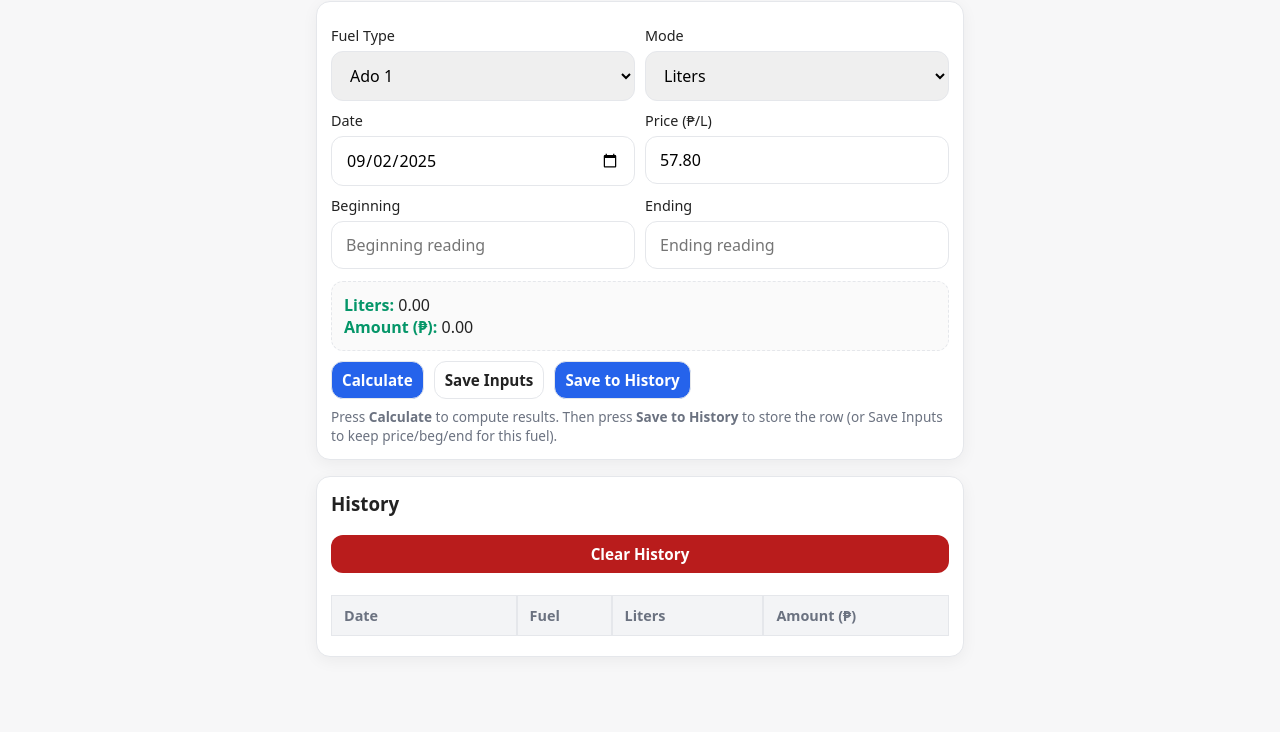
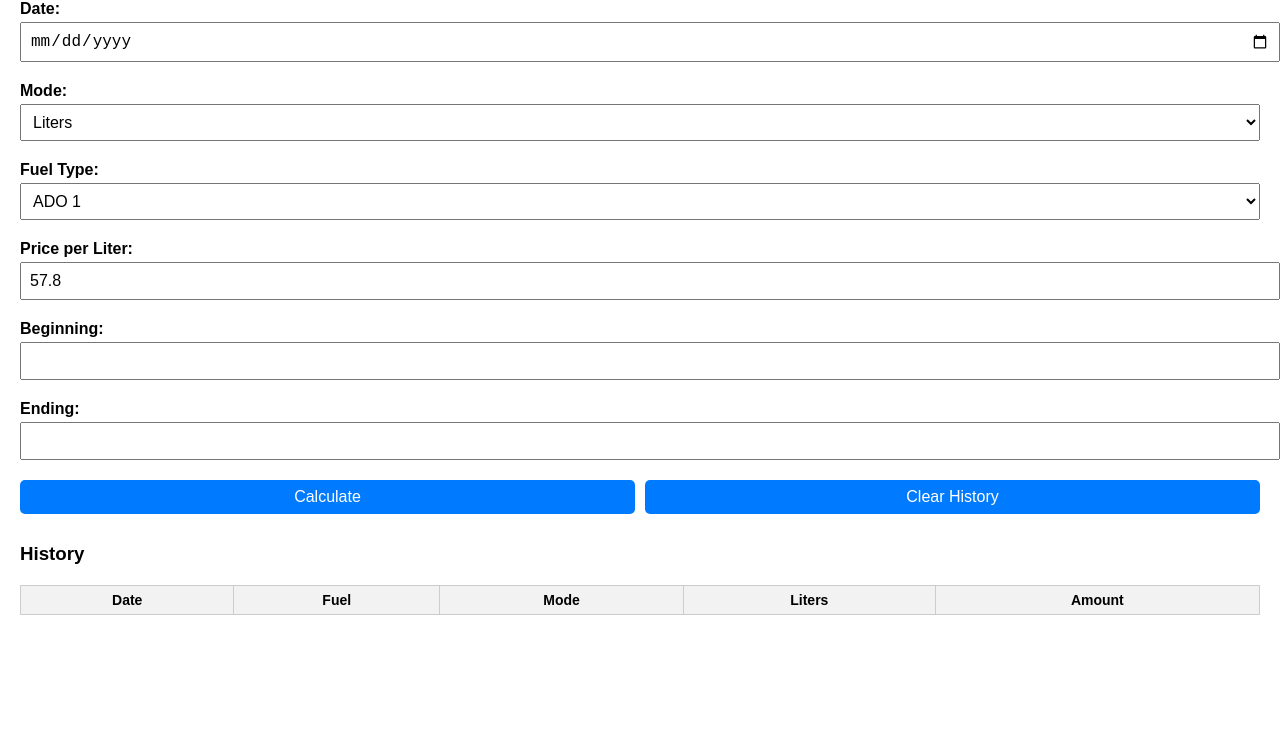
Before and after one commit to Supremecristian/Pmr, a plain HTML site: page index.html in a window 1280 px wide. Shown: the part 68-800 px from the top of the page. Drawn offline with Linux system fonts and the light colour scheme.

Commit message:
Update index.html

```diff
--- a/index.html
+++ b/index.html
@@ -1,268 +1,188 @@
 <!DOCTYPE html>
 <html lang="en">
 <head>
-<meta charset="utf-8" />
-<meta name="viewport" content="width=device-width, initial-scale=1" />
-<title>Fuel Totalizer — v2</title>
+  <meta charset="UTF-8">
+  <title>Totalizer</title>
+  <meta name="viewport" content="width=device-width, initial-scale=1.0">
   <style>
-  :root{
-    --bg:#f7f7f8; --card:#ffffff; --text:#222; --muted:#6b7280; --accent:#2563eb;
-    --border:#e5e7eb; --good:#059669; --danger:#b91c1c;
-  }
-  *{box-sizing:border-box;font-family:system-ui,-apple-system,Segoe UI,Roboto,Arial,sans-serif}
-  body{margin:0;background:var(--bg);color:var(--text)}
-  .wrap{max-width:680px;margin:0 auto;padding:16px}
-  h1{font-size:1.4rem;margin:8px 0 14px;text-align:center}
-  .card{background:var(--card);border:1px solid var(--border);border-radius:14px;box-shadow:0 4px 16px rgba(0,0,0,.05);padding:14px;margin-bottom:16px}
-  label{display:block;font-size:.9rem;margin:10px 0 6px}
-  select,input[type="number"],input[type="date"]{width:100%;padding:12px 14px;border:1px solid var(--border);border-radius:12px;font-size:1rem}
-  .row{display:grid;grid-template-columns:1fr 1fr;gap:10px}
-  .result{margin-top:12px;padding:12px;border:1px dashed var(--border);border-radius:12px;background:#fafafa}
-  .result strong{color:var(--good)}
-  .tools{display:flex;gap:10px;flex-wrap:wrap;margin-top:10px}
-  .btn{display:inline-block;padding:12px 14px;border:1px solid var(--border);border-radius:12px;background:var(--accent);color:#fff;font-weight:700;text-align:center;cursor:pointer;width:100%}
-  .btn.small{padding:8px 10px;font-size:.95rem}
-  .btn.secondary{background:#fff;color:var(--text);border:1px solid var(--border);font-weight:700}
-  .btn.danger{background:var(--danger);border-color:transparent;color:#fff}
-  .hint{font-size:.85rem;color:var(--muted);margin-top:8px}
-  table{width:100%;border-collapse:separate;border-spacing:0 6px;margin-top:6px}
-  th,td{padding:10px 12px;background:#fff;border:1px solid var(--border)}
-  th{background:#f3f4f6;text-align:left;font-size:.9rem;color:var(--muted)}
-  @media (min-width:560px){ .tools .btn{width:auto} }
+    body { font-family: Arial, sans-serif; margin: 20px; padding-bottom: 60px; }
+    h2 { text-align: center; }
+    .form-group { margin-bottom: 10px; }
+    label { display: block; font-weight: bold; margin-bottom: 4px; }
+    input, select, button { width: 100%; padding: 8px; margin-bottom: 10px; font-size: 16px; }
+    button { background: #007bff; color: white; border: none; border-radius: 5px; }
+    button:hover { background: #0056b3; }
+    table { width: 100%; border-collapse: collapse; margin-top: 20px; font-size: 14px; }
+    th, td { border: 1px solid #ccc; padding: 6px; text-align: center; }
+    th { background: #f2f2f2; }
+    .result { font-weight: bold; margin-top: 10px; }
+    .actions { display: flex; gap: 10px; }
+    .actions button { flex: 1; }
   </style>
 </head>
 <body>
-  <div class="wrap">
-    <h1>Fuel Totalizer</h1>
+  <h2>Totalizer Calculator</h2>
 
-    <section class="card">
-      <div class="row">
-        <div>
-          <label for="fuel">Fuel Type</label>
-          <select id="fuel">
-            <option value="ADO1">Ado 1</option>
-            <option value="XTRA">Xtra</option>
-            <option value="XCS">XCS</option>
-            <option value="ADO2">Ado 2</option>
+  <div class="form-group">
+    <label for="date">Date:</label>
+    <input type="date" id="date">
+  </div>
+
+  <div class="form-group">
+    <label for="mode">Mode:</label>
+    <select id="mode">
+      <option value="liters">Liters</option>
+      <option value="peso">Peso</option>
+      <option value="meter">Meter</option>
     </select>
   </div>
-        <div>
-          <label for="mode">Mode</label>
-          <select id="mode">
-            <option value="LITERS">Liters</option>
-            <option value="PESO">Peso</option>
-            <option value="METER">Meter</option>
+
+  <div class="form-group">
+    <label for="fuel">Fuel Type:</label>
+    <select id="fuel">
+      <option value="ado1">ADO 1</option>
+      <option value="ado2">ADO 2</option>
+      <option value="xtra">Xtra</option>
+      <option value="xcs">XCS</option>
     </select>
   </div>
+
+  <div class="form-group">
+    <label for="price">Price per Liter:</label>
+    <input type="number" id="price" step="0.01">
   </div>
 
-      <div class="row">
-        <div>
-          <label for="date">Date</label>
-          <input type="date" id="date">
-        </div>
-        <div>
-          <label for="price">Price (₱/L)</label>
-          <input type="number" id="price" step="0.01" inputmode="decimal" placeholder="e.g. 57.80">
-        </div>
+  <div class="form-group">
+    <label for="beginning">Beginning:</label>
+    <input type="number" id="beginning" step="0.01">
   </div>
 
-      <div class="row">
-        <div>
-          <label for="begin">Beginning</label>
-          <input type="number" id="begin" step="0.01" inputmode="decimal" placeholder="Beginning reading">
-        </div>
-        <div>
-          <label for="end">Ending</label>
-          <input type="number" id="end" step="0.01" inputmode="decimal" placeholder="Ending reading">
-        </div>
+  <div class="form-group">
+    <label for="ending">Ending:</label>
+    <input type="number" id="ending" step="0.01">
   </div>
 
-      <div class="result" id="resultBox">
-        <div><strong>Liters:</strong> <span id="litersVal">0.00</span></div>
-        <div><strong>Amount (₱):</strong> <span id="amountVal">0.00</span></div>
+  <div class="actions">
+    <button onclick="calculate()">Calculate</button>
+    <button onclick="clearHistory()">Clear History</button>
   </div>
 
-      <div class="tools">
-        <button class="btn small" id="calculateBtn">Calculate</button>
-        <button class="btn small secondary" id="saveInputs">Save Inputs</button>
-        <button class="btn small" id="saveEntry">Save to History</button>
-      </div>
+  <div class="result" id="result"></div>
 
-      <div class="hint">Press <strong>Calculate</strong> to compute results. Then press <strong>Save to History</strong> to store the row (or Save Inputs to keep price/beg/end for this fuel).</div>
-    </section>
-
-    <section class="card">
-      <h3 style="margin-top:0">History</h3>
-      <div style="display:flex;gap:10px;margin-bottom:10px;flex-wrap:wrap">
-        <button class="btn danger small" id="clearHistory">Clear History</button>
-      </div>
-      <div style="overflow-x:auto">
+  <h3>History</h3>
   <table id="historyTable">
     <thead>
       <tr>
-              <th style="min-width:110px">Date</th>
+        <th>Date</th>
         <th>Fuel</th>
-              <th style="min-width:90px">Liters</th>
-              <th style="min-width:110px">Amount (₱)</th>
+        <th>Mode</th>
+        <th>Liters</th>
+        <th>Amount</th>
       </tr>
     </thead>
-          <tbody id="historyBody"></tbody>
+    <tbody></tbody>
   </table>
-      </div>
-    </section>
-  </div>
 
   <script>
-  const DEFAULT_PRICES = { ADO1:57.80, XTRA:54.70, XCS:55.70, ADO2:57.80 };
-  const FUEL_LABELS = { ADO1:'Ado 1', XTRA:'Xtra', XCS:'XCS', ADO2:'Ado 2' };
+    const defaultPrices = { ado1: 57.80, ado2: 57.80, xtra: 54.70, xcs: 55.70 };
+    let prices = JSON.parse(localStorage.getItem('prices')) || defaultPrices;
+    let savedInputs = JSON.parse(localStorage.getItem('savedInputs')) || {};
+    let history = JSON.parse(localStorage.getItem('history')) || [];
 
-  const LS = {
-    get(k, d){ try{ const v = localStorage.getItem(k); return v ? JSON.parse(v) : d; }catch{ return d; } },
-    set(k,v){ try{ localStorage.setItem(k, JSON.stringify(v)); }catch{} }
-  };
-
-  const fuelSel = document.getElementById('fuel');
-  const modeSel = document.getElementById('mode');
-  const dateInp = document.getElementById('date');
-  const priceInp = document.getElementById('price');
-  const beginInp = document.getElementById('begin');
-  const endInp = document.getElementById('end');
-  const litersVal = document.getElementById('litersVal');
-  const amountVal = document.getElementById('amountVal');
-  const historyBody = document.getElementById('historyBody');
-  const calculateBtn = document.getElementById('calculateBtn');
-  const saveInputsBtn = document.getElementById('saveInputs');
-  const saveEntryBtn = document.getElementById('saveEntry');
-  const clearHistoryBtn = document.getElementById('clearHistory');
-
-  // signature to ensure user pressed Calculate for current inputs
-  let lastCalcSignature = null;
-
-  function todayYMD(){ const d=new Date(); const m=String(d.getMonth()+1).padStart(2,'0'); const day=String(d.getDate()).padStart(2,'0'); return `${d.getFullYear()}-${m}-${day}`; }
-  dateInp.value = todayYMD();
-
-  function loadFuelState(fuel){
-    const prices = LS.get('prices', DEFAULT_PRICES);
-    const inputs = LS.get('inputs', {});
-    priceInp.value = (prices[fuel] !== undefined ? prices[fuel] : DEFAULT_PRICES[fuel]).toFixed(2);
-    const f = inputs[fuel] || { begin:'', end:'' };
-    beginInp.value = f.begin;
-    endInp.value = f.end;
-    // clear displayed results until user presses Calculate
-    litersVal.textContent = '0.00';
-    amountVal.textContent = '0.00';
-    lastCalcSignature = null;
+    function truncate(num) {
+      return Math.floor(num * 100) / 100;
     }
 
-  function savePriceForFuel(fuel, price){
-    const prices = LS.get('prices', DEFAULT_PRICES);
-    prices[fuel] = price;
-    LS.set('prices', prices);
+    function saveData() {
+      localStorage.setItem('prices', JSON.stringify(prices));
+      localStorage.setItem('savedInputs', JSON.stringify(savedInputs));
+      localStorage.setItem('history', JSON.stringify(history));
     }
 
-  function saveInputsForFuel(fuel, begin, end){
-    const inputs = LS.get('inputs', {});
-    inputs[fuel] = { begin, end };
-    LS.set('inputs', inputs);
+    function loadInputs() {
+      const fuel = document.getElementById('fuel').value;
+      const mode = document.getElementById('mode').value;
+
+      document.getElementById('price').value = prices[fuel] || '';
+
+      if (savedInputs[fuel] && savedInputs[fuel][mode]) {
+        document.getElementById('beginning').value = savedInputs[fuel][mode].beginning || '';
+        document.getElementById('ending').value = savedInputs[fuel][mode].ending || '';
+      } else {
+        document.getElementById('beginning').value = '';
+        document.getElementById('ending').value = '';
+      }
     }
 
-  function recalc(){
-    const fuel = fuelSel.value;
-    const mode = modeSel.value;
-    const price = parseFloat(priceInp.value) || 0;
-    const b = parseFloat(beginInp.value) || 0;
-    const e = parseFloat(endInp.value) || 0;
+    function calculate() {
+      const date = document.getElementById('date').value || new Date().toISOString().split('T')[0];
+      const mode = document.getElementById('mode').value;
+      const fuel = document.getElementById('fuel').value;
+      let price = parseFloat(document.getElementById('price').value) || 0;
+      const beginning = parseFloat(document.getElementById('beginning').value) || 0;
+      const ending = parseFloat(document.getElementById('ending').value) || 0;
+
+      // Update prices + sync ado1 and ado2
+      if (fuel === 'ado1' || fuel === 'ado2') {
+        prices['ado1'] = price;
+        prices['ado2'] = price;
+      } else {
+        prices[fuel] = price;
+      }
 
       let liters = 0, amount = 0;
 
-    if(mode === 'PESO'){
-      amount = e - b;
-      liters = price ? (amount / price) : 0;
-    } else {
-      liters = e - b;
-      amount = liters * price;
+      if (mode === 'liters' || mode === 'meter') {
+        liters = truncate(ending - beginning);
+        amount = truncate(liters * price);
+      } else if (mode === 'peso') {
+        amount = truncate(ending - beginning);
+        liters = price > 0 ? truncate(amount / price) : 0;
       }
 
-    // Function to truncate a number to a specified number of decimal places
-    const truncate = (num, digits) => {
-        const factor = Math.pow(10, digits);
-        return Math.floor(num * factor) / factor;
-    };
+      // Save inputs separately by mode
+      if (!savedInputs[fuel]) savedInputs[fuel] = {};
+      savedInputs[fuel][mode] = { beginning, ending };
 
-    litersVal.textContent = truncate(liters, 2).toFixed(2);
-    amountVal.textContent = truncate(amount, 2).toFixed(2);
+      // Record history
+      history.push({ date, fuel, mode, liters, amount });
+      saveData();
 
-    lastCalcSignature = JSON.stringify({ fuel, mode, price: Number(price).toFixed(2), begin: Number(b).toFixed(2), end: Number(e).toFixed(2), date: dateInp.value });
+      document.getElementById('result').textContent =
+        `Liters: ${liters} | Amount: ₱${amount}`;
+      renderHistory();
     }
 
-
-  function renderHistory(){
-    const hist = LS.get('history', []);
-    historyBody.innerHTML = '';
-    hist.forEach(row => {
-      const tr = document.createElement('tr');
-      tr.innerHTML = `
-        <td>${row.date}</td>
-        <td>${FUEL_LABELS[row.fuel] || row.fuel}</td>
-        <td>${Number(row.liters).toFixed(2)}</td>
-        <td>${Number(row.amount).toFixed(2)}</td>
-      `;
-      historyBody.appendChild(tr);
+    function renderHistory() {
+      const tbody = document.querySelector('#historyTable tbody');
+      tbody.innerHTML = '';
+      history.forEach(entry => {
+        const row = `<tr>
+          <td>${entry.date}</td>
+          <td>${entry.fuel.toUpperCase()}</td>
+          <td>${entry.mode}</td>
+          <td>${entry.liters}</td>
+          <td>₱${entry.amount}</td>
+        </tr>`;
+        tbody.innerHTML += row;
       });
     }
 
-  function addHistoryEntry(entry){
-    const hist = LS.get('history', []);
-    hist.push(entry);
-    LS.set('history', hist);
+    function clearHistory() {
+      if (confirm('Clear all history?')) {
+        history = [];
+        saveData();
         renderHistory();
       }
+    }
 
-  // events
-  fuelSel.addEventListener('change', ()=> loadFuelState(fuelSel.value));
-  modeSel.addEventListener('change', ()=> { /* no auto-calc */ });
+    document.getElementById('fuel').addEventListener('change', loadInputs);
+    document.getElementById('mode').addEventListener('change', loadInputs);
 
-  calculateBtn.addEventListener('click', ()=>{
-    recalc();
-  });
-
-  saveInputsBtn.addEventListener('click', ()=>{
-    const fuel = fuelSel.value;
-    const price = parseFloat(priceInp.value) || 0;
-    const b = beginInp.value;
-    const e = endInp.value;
-    savePriceForFuel(fuel, price);
-    saveInputsForFuel(fuel, b, e);
-    alert('Saved price, beginning, and ending for ' + FUEL_LABELS[fuel]);
-  });
-
-  saveEntryBtn.addEventListener('click', ()=>{
-    const currentSig = JSON.stringify({ fuel: fuelSel.value, mode: modeSel.value, price: Number((parseFloat(priceInp.value)||0)).toFixed(2), begin: Number(parseFloat(beginInp.value)||0).toFixed(2), end: Number(parseFloat(endInp.value)||0).toFixed(2), date: dateInp.value });
-    if(!lastCalcSignature || lastCalcSignature !== currentSig){
-      alert('Please press Calculate first to compute results for the current inputs.');
-      return;
-    }
-    const entry = {
-      date: dateInp.value || todayYMD(),
-      fuel: fuelSel.value,
-      liters: parseFloat(litersVal.textContent) || 0,
-      amount: parseFloat(amountVal.textContent) || 0
+    window.onload = () => {
+      renderHistory();
+      loadInputs();
     };
-    addHistoryEntry(entry);
-    alert('Saved to history.');
-  });
-
-  clearHistoryBtn.addEventListener('click', ()=>{
-    if(confirm('Clear all saved history?')){
-      LS.set('history', []);
-      renderHistory();
-    }
-  });
-
-  // initial
-  loadFuelState(fuelSel.value);
-  renderHistory();
   </script>
 </body>
 </html>
```
Lines whose indentation alone changed are shown as unchanged.
